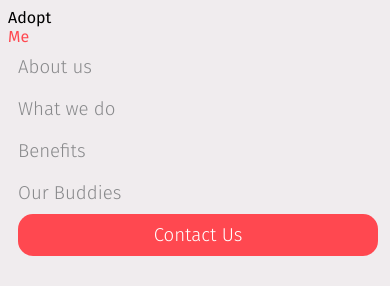
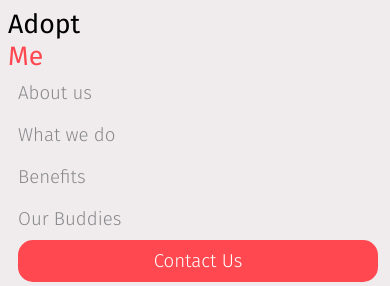
Before and after one commit to hbarker1/Barker_Part_One, a plain HTML site: page index.html in a window 390 px wide. Shown: the top 286 px of the page. Drawn offline with Linux system fonts and the light colour scheme.

Commit message:
Still trying to get Adopt Me on one line. Updated font sizes

```diff
--- a/Styles.css
+++ b/Styles.css
@@ -144,12 +144,10 @@ p {
 
 
 
-
-span {
-  white-space: nowrap;
-
+.container {
+  align-items: baseline;
+  font-size: 20pt;
 }
-
 
 
 
@@ -163,6 +161,7 @@ span {
   font-size: 14pt;
 
 }
+
 
 
 
--- a/index.html
+++ b/index.html
@@ -15,7 +15,13 @@
 </head>
 
 <div class="container">
-  <div style="float:left; white-space: nowrap;">Adopt <span style="white-space: nowrap;color:#FF4850">Me</span></span></div>
+  <div style="float:left; white-space: nowrap;">Adopt <span style="color:#FF4850">Me</span></span></div>
+
+
+</div>
+
+
+
 <div class="menu">
       <ul>
         <li><a href="what">About us</a></li>
@@ -31,6 +37,8 @@
 <body>
 
 <div align="left">
+
+
     <p><h1>Do you think about <span style="color:#FF4850">adopting</span> a friend?</h1>
   </p>
     <p>We will help you choose the best buddy that fits your
```
